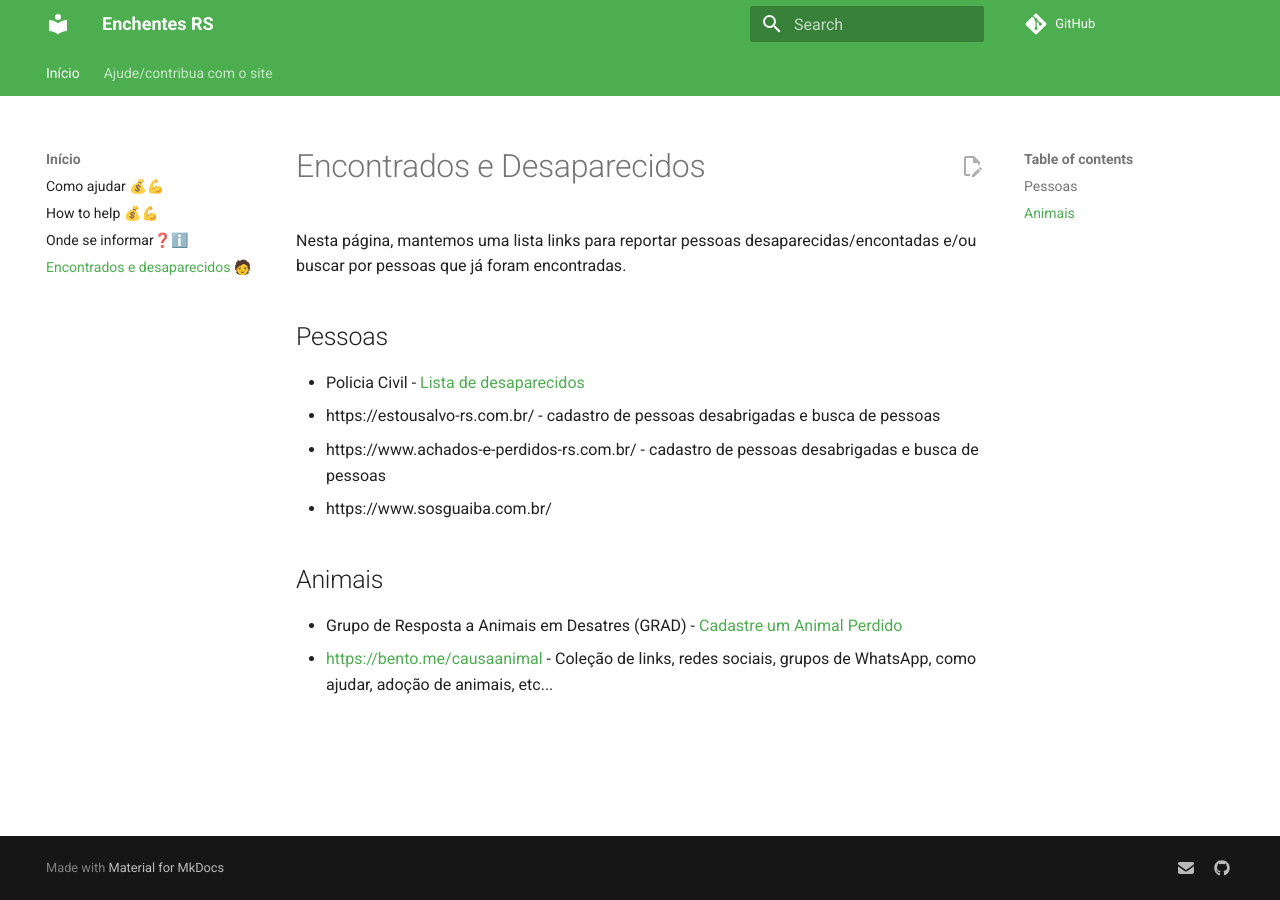
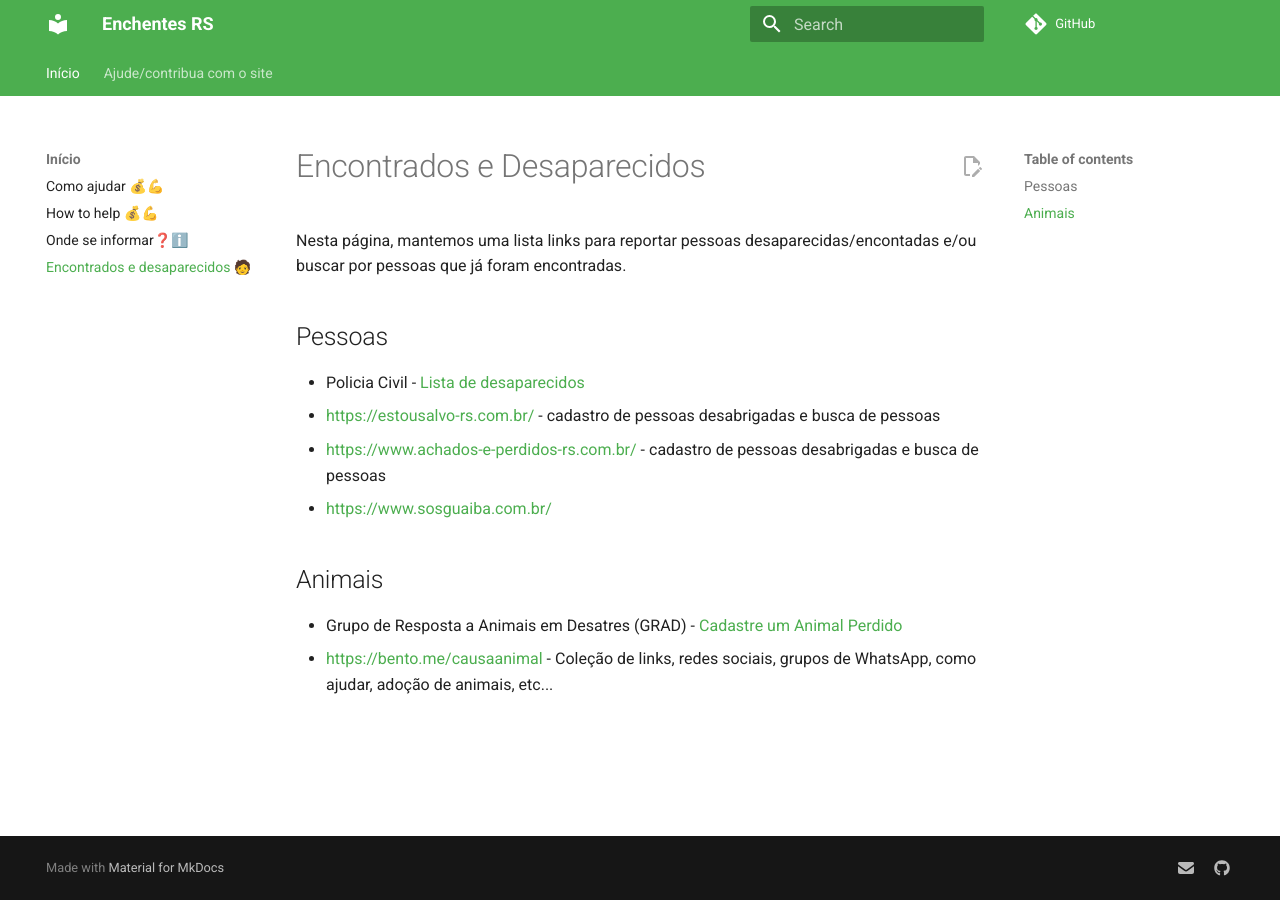
Before and after one commit to enchentesrs/enchentesrs.github.io, an MkDocs documentation site: the page built from docs/encontrados-desaparecidos.md, in a window 1280 px wide. Built offline with MkDocs 1.6.1 and Material for MkDocs 9.7.7, drawn with Linux system fonts in a browser that asks for light colours; comment, search, counter and statistics services are not loaded; some of the changed lines change nothing that is shown.

Commit message:
Correção na formatação de links

```diff
--- a/docs/encontrados-desaparecidos.md
+++ b/docs/encontrados-desaparecidos.md
@@ -5,9 +5,9 @@ Nesta página, mantemos uma lista links para reportar pessoas desaparecidas/enco
 ## Pessoas
 
 - Policia Civil - [Lista de desaparecidos](https://www.pc.rs.gov.br/desaparecidos)
-- https://estousalvo-rs.com.br/ - cadastro de pessoas desabrigadas e busca de pessoas
-- https://www.achados-e-perdidos-rs.com.br/ - cadastro de pessoas desabrigadas e busca de pessoas
-- https://www.sosguaiba.com.br/
+- <https://estousalvo-rs.com.br/> - cadastro de pessoas desabrigadas e busca de pessoas
+- <https://www.achados-e-perdidos-rs.com.br/> - cadastro de pessoas desabrigadas e busca de pessoas
+- <https://www.sosguaiba.com.br/>
 
 ## Animais
 
```
